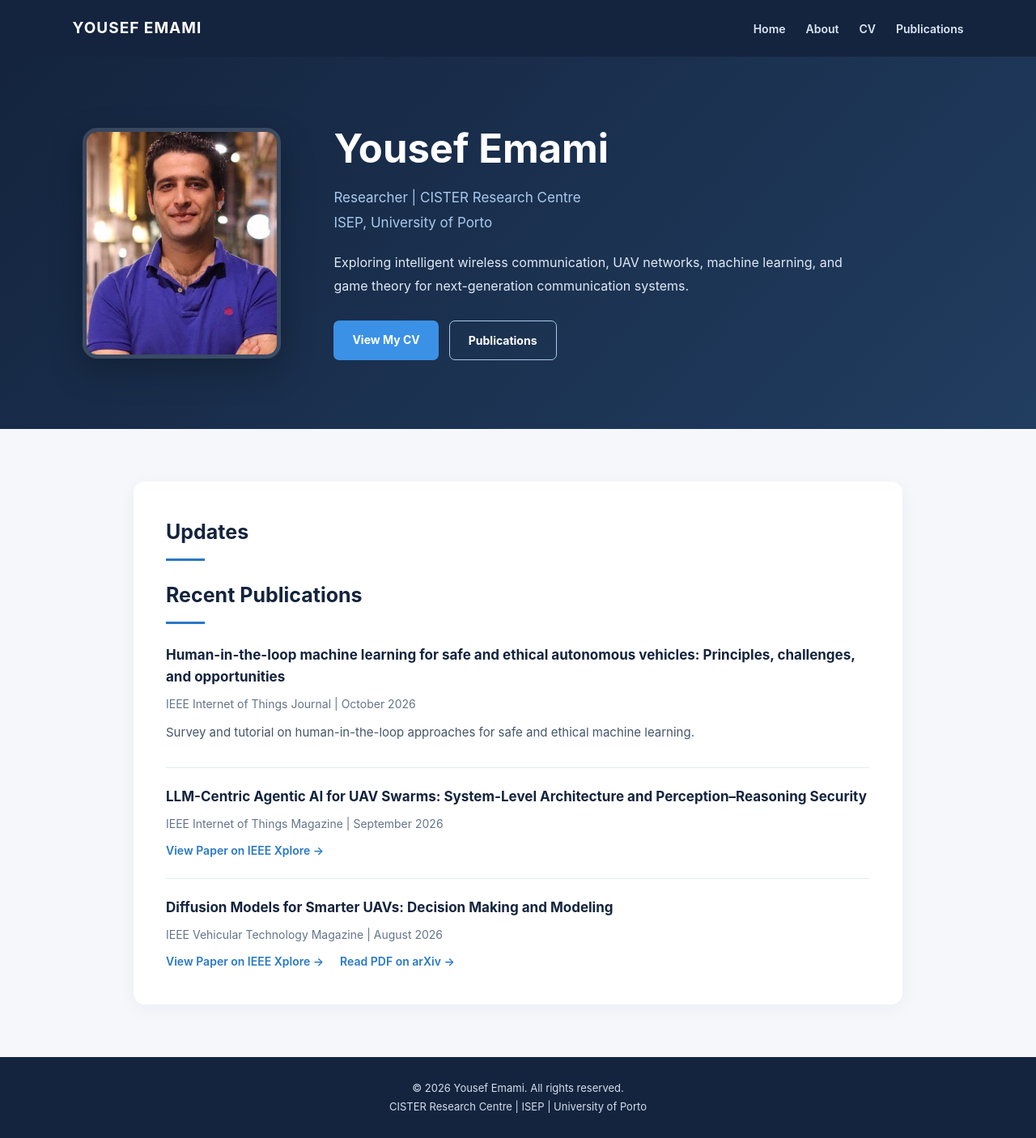
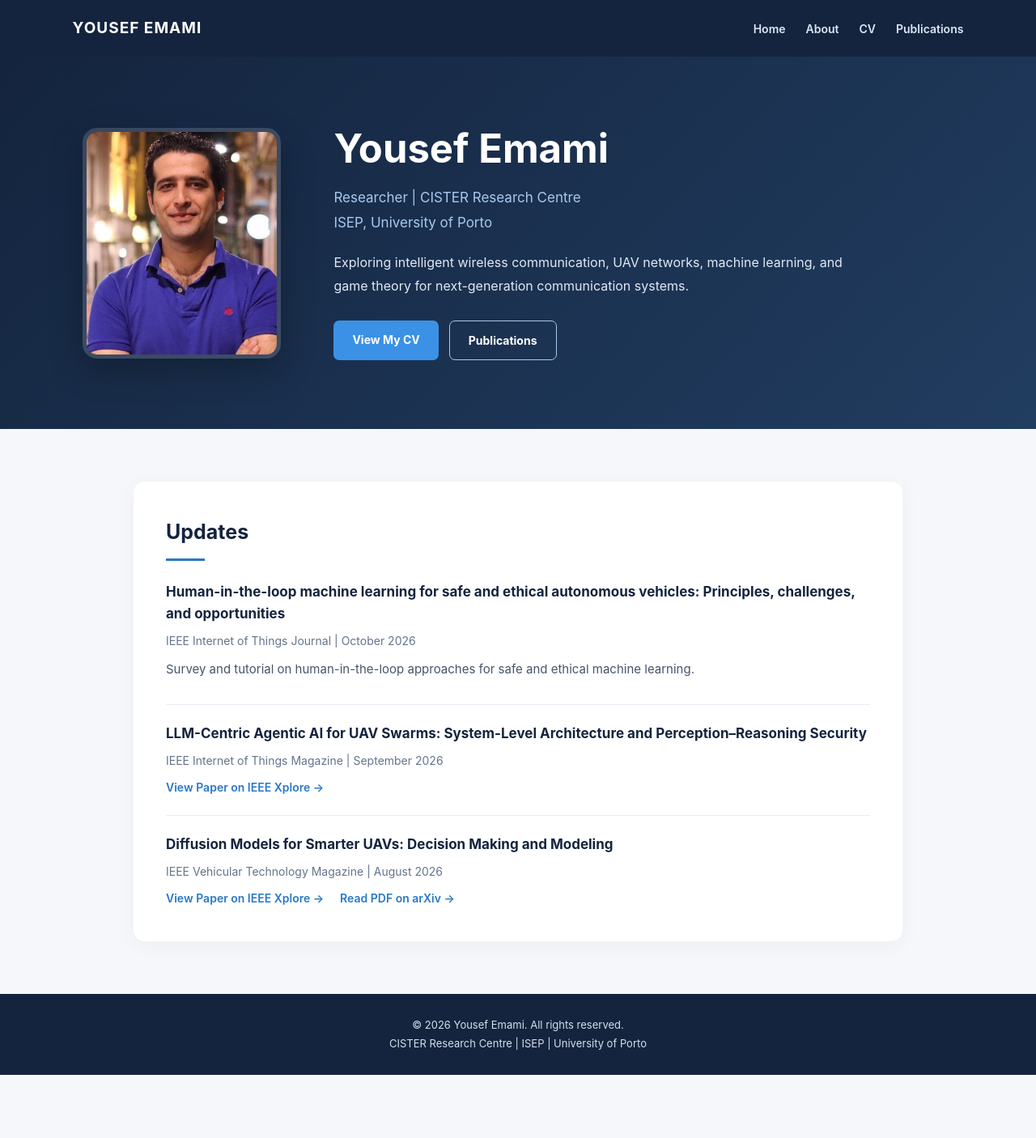
Before and after one commit to gotvandhub/gotvandhub.github.io, a Jekyll site: the page index.html, which Jekyll copies as it is, in a window 1280 px wide. Shown: the whole page at 81% size. Built offline with Jekyll 4.4.1, drawn with Linux system fonts in a browser that asks for light colours; after the commit the page ends 1328 px from its top, so only the background shows below that.

Commit message:
Update index.html

```diff
--- a/index.html
+++ b/index.html
@@ -359,8 +359,6 @@
 
       <h2>Updates</h2>
 
-      <h2>Recent Publications</h2>
-
       <ul class="publication-list">
 
         <!-- PUBLICATION 1 -->
```
